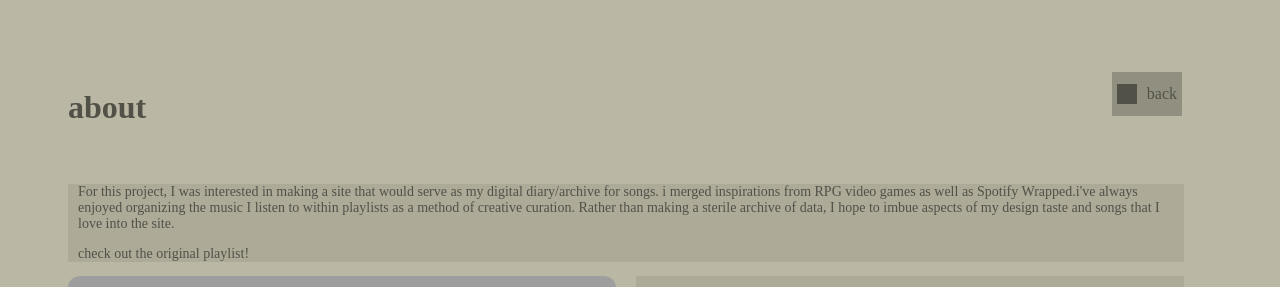
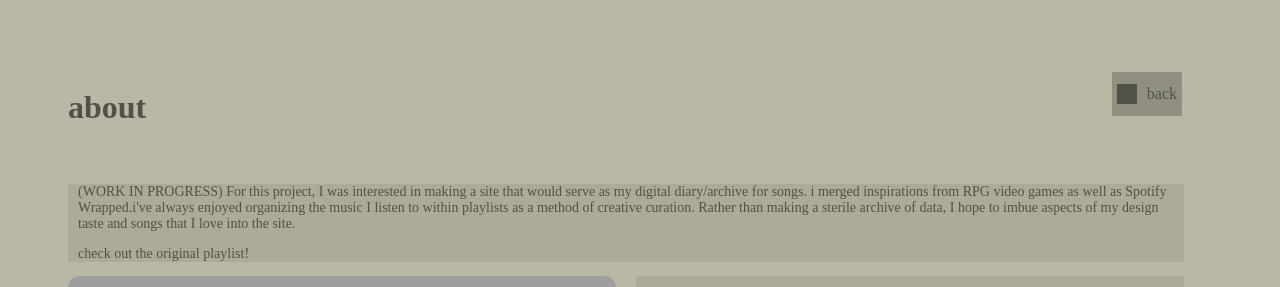
Before and after one commit to mjee01/project-1, a plain HTML site: page about.html in a window 1280 px wide. Shown: the top 287 px of the page. Drawn offline with Linux system fonts and the light colour scheme; grey boxes are pictures that could not be loaded; a web font is replaced by a local one.

Commit message:
Update about.html

```diff
--- a/about.html
+++ b/about.html
@@ -21,7 +21,7 @@
         </div>
         <div class="bottom">
             <div class="text">
-                <p>For this project, I was interested in making a site that would serve as my digital diary/archive for
+                <p>(WORK IN PROGRESS) For this project, I was interested in making a site that would serve as my digital diary/archive for
                     songs. i merged inspirations from RPG video games as well as Spotify Wrapped.i've always enjoyed
                     organizing the music I listen to within
                     playlists as a method of creative curation.
```
